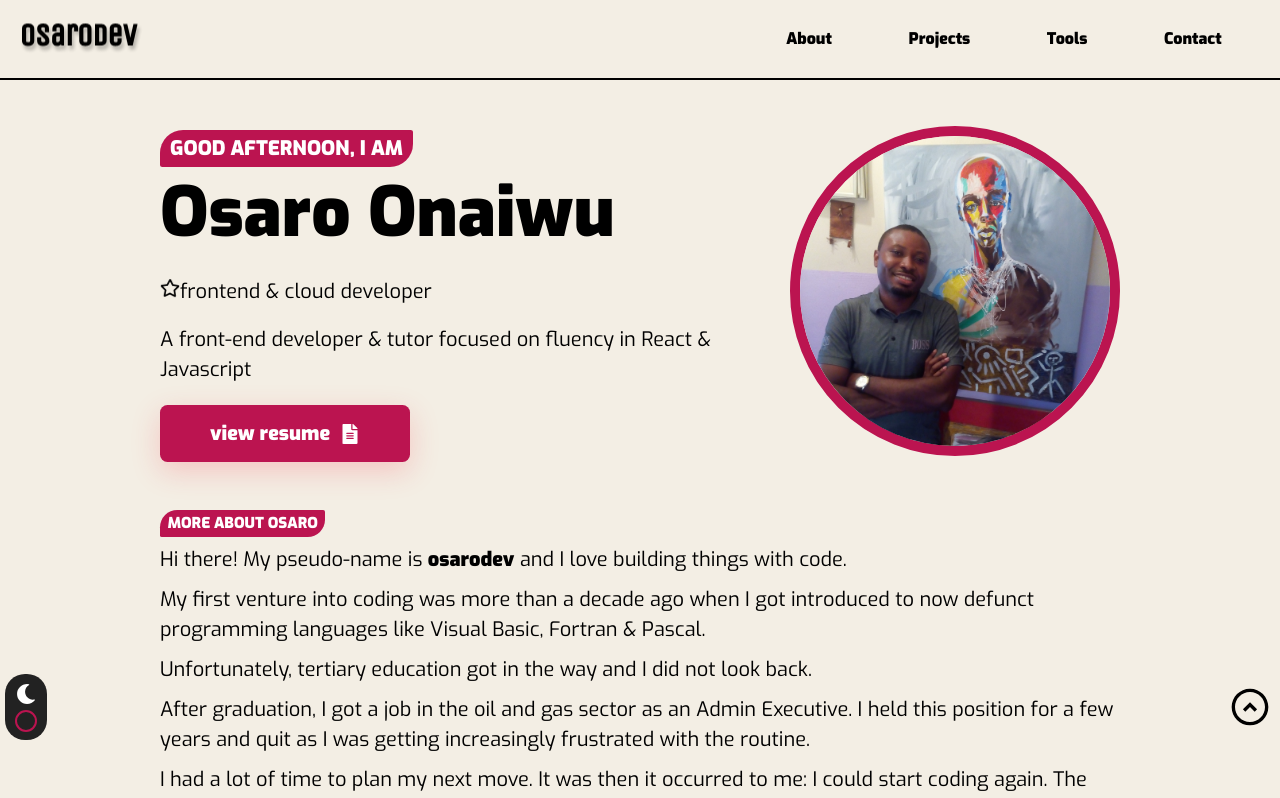
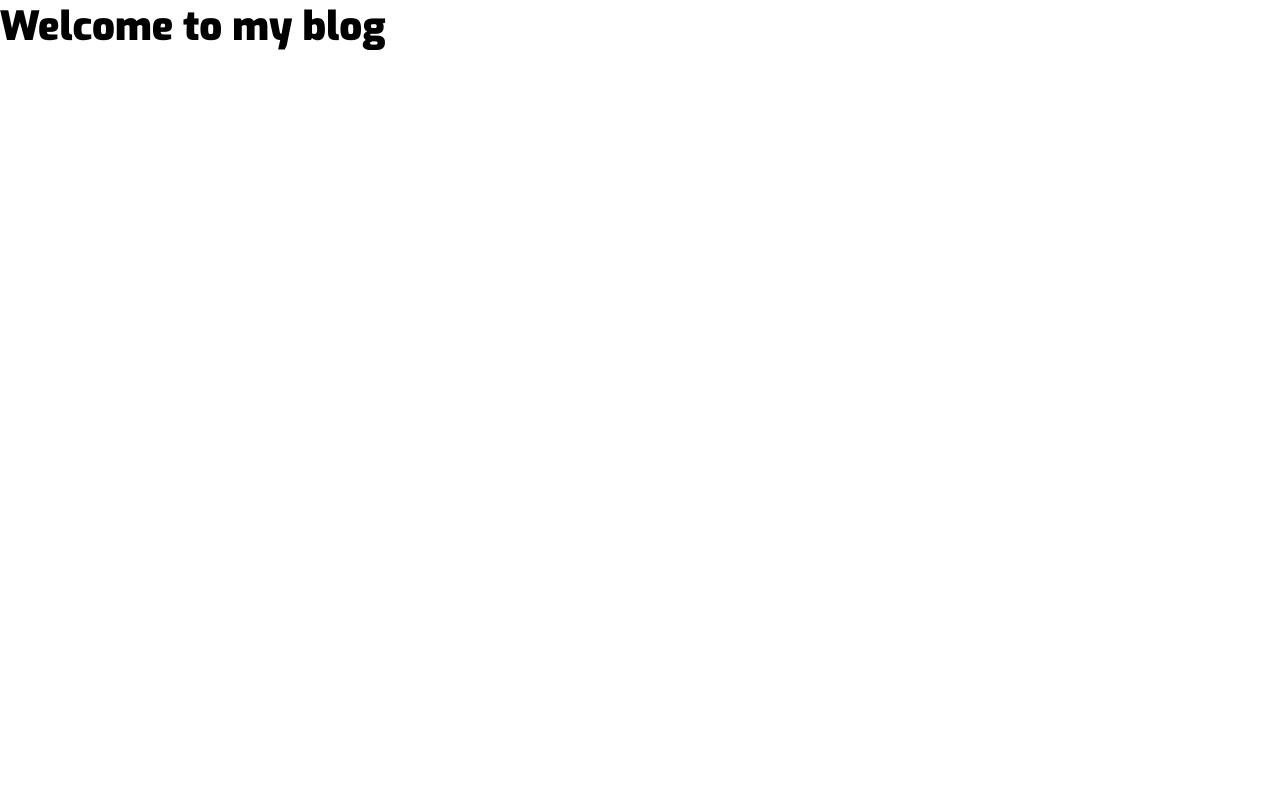
Before and after one commit to osaroDEV/reactPortfolio, a React (Create React App) app: page /blog in a window 1280 px wide. Shown: the top 798 px of the page. Built offline with nearby package versions, Linux system fonts and the light colour scheme.

Commit message:
merge iteration into main- add blog

```diff
--- a/src/components/Bio.js
+++ b/src/components/Bio.js
@@ -1,4 +1,5 @@
 import React from 'react';
+import { Link } from 'react-router-dom';
 import { useInView } from 'react-intersection-observer';
 import { FaLinkedin, FaGithub, FaTwitterSquare } from 'react-icons/fa';
 import { useGlobalContext } from '../context';
@@ -21,8 +22,7 @@ const Bio = () => {
         </span>
         <div>
           <p>
-            Hi there! My pseudo-name is <strong>osarodev</strong> and I love
-            building things with code.
+            Hi there! My pseudo-name is <strong>osarodev</strong> and I blog about code <Link to='/blog'><span className='bio-a'>here</span></Link>.
           </p>
           <p>
             My first venture into coding was more than a decade ago when I got
--- /dev/null
+++ b/src/components/Blog.js
@@ -0,0 +1,11 @@
+import React from 'react'
+
+const Blog = () => {
+  return (
+    <div>
+        <h1>Welcome to my blog</h1>
+    </div>
+  )
+}
+
+export default Blog
--- a/src/components/SkillsTools.js
+++ b/src/components/SkillsTools.js
@@ -11,14 +11,12 @@ import {
   IoLogoSass,
   IoLogoFigma,
 } from 'react-icons/io5';
-import { DiJqueryLogo } from 'react-icons/di';
 import { FcMultipleDevices } from 'react-icons/fc';
 import { FaAccessibleIcon, FaGithub } from 'react-icons/fa';
 import {
   SiTypescript,
   SiRedux,
-  SiStyledComponents,
-  // SiVisualstudiocode,
+  SiStyledcomponents,
   SiNpm,
 } from 'react-icons/si';
 
@@ -58,12 +56,8 @@ const SkillsTools = () => {
             <span>css3</span>
           </div>
           <div className='icon-wrapper'>
-            <SiStyledComponents aria-hidden='true' className='css' />
+            <SiStyledcomponents aria-hidden='true' className='css' />
             <span>styled</span>
-          </div>
-          <div className='icon-wrapper'>
-            <DiJqueryLogo aria-hidden='true' className='jquery' />
-            <span>jquery</span>
           </div>
           <div className='icon-wrapper'>
             <IoGitBranch aria-hidden='true' className='git' />
@@ -81,10 +75,6 @@ const SkillsTools = () => {
             <IoLogoNodejs aria-hidden='true' className='nodejs' />
             <span>nodeJS</span>
           </div>
-          {/* <div className='icon-wrapper'>
-            <IoTerminal aria-hidden='true' className='terminal' />
-            <span>terminal</span>
-          </div> */}
           <div className='icon-wrapper'>
             <IoLogoSass aria-hidden='true' className='sass' />
             <span>sass</span>
@@ -101,10 +91,6 @@ const SkillsTools = () => {
             <FaAccessibleIcon aria-hidden='true' className='layout' />
             <span>a11y</span>
           </div>
-          {/* <div className='icon-wrapper'>
-            <SiVisualstudiocode aria-hidden='true' className='devices' />
-            <span>vscode</span>
-          </div> */}
         </div>
       </div>
     </div>
--- a/src/index.js
+++ b/src/index.js
@@ -1,14 +1,21 @@
 import React from 'react';
-import ReactDOM from 'react-dom';
+import ReactDOM from 'react-dom/client';
+import { BrowserRouter, Routes, Route } from 'react-router-dom';
 import './index.css';
 import App from './App';
+import Blog from './components/Blog';
 import { AppContext } from './context';
 
-ReactDOM.render(
-  <React.StrictMode>
-    <AppContext>
-      <App />
-    </AppContext>
-  </React.StrictMode>,
-  document.getElementById('root')
+const root = ReactDOM.createRoot(document.getElementById('root'));
+root.render(
+  <BrowserRouter>
+    <React.StrictMode>
+      <AppContext>
+        <Routes>
+          <Route path='/' element={<App />}></Route>
+          <Route path='/blog' element={<Blog />}></Route>
+        </Routes>
+      </AppContext>
+    </React.StrictMode>
+  </BrowserRouter>
 );
```
Also changed, not shown: package.json (+12 -12 lines), 1 other file (tests, documents, lock files or other folders).
